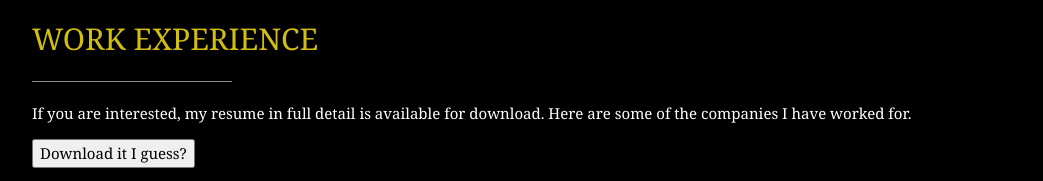
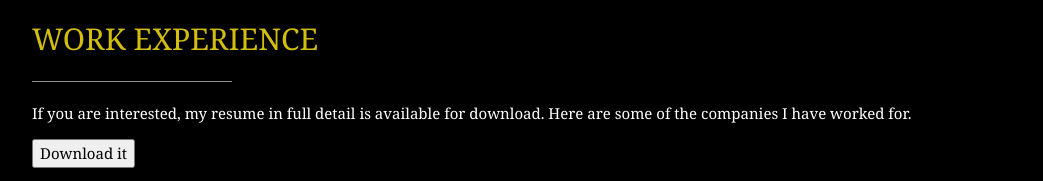
Before and after one commit to rurbano-wisc/portfolio572, a plain HTML site: page index.html in a window 1280 px wide. Shown: the part 5340-5521 px from the top of the page, without its empty margins (178-1221 px from the left). Drawn offline with nearby package versions, Linux system fonts and the light colour scheme.

Commit message:
Update index.html

```diff
--- a/index.html
+++ b/index.html
@@ -160,7 +160,7 @@ body, h1,h2,h3,h4,h5,h6 {font-family: "Georgia", sans-serif}
       <p>If you are interested, my resume in full detail is available for download. Here are some of the companies I have worked for.
       <p>
          <a href="RachaelUrbano_Resume_12052022.docx" download="RUrbano_Resume" >
-         <button type="button">Download it I guess?</button>
+         <button type="button">Download it</button>
          </a>
           <p>
       <img src="joblogospic.jpg" alt="Avatar" class="w3-opacity-min" style="width:100%">
```
